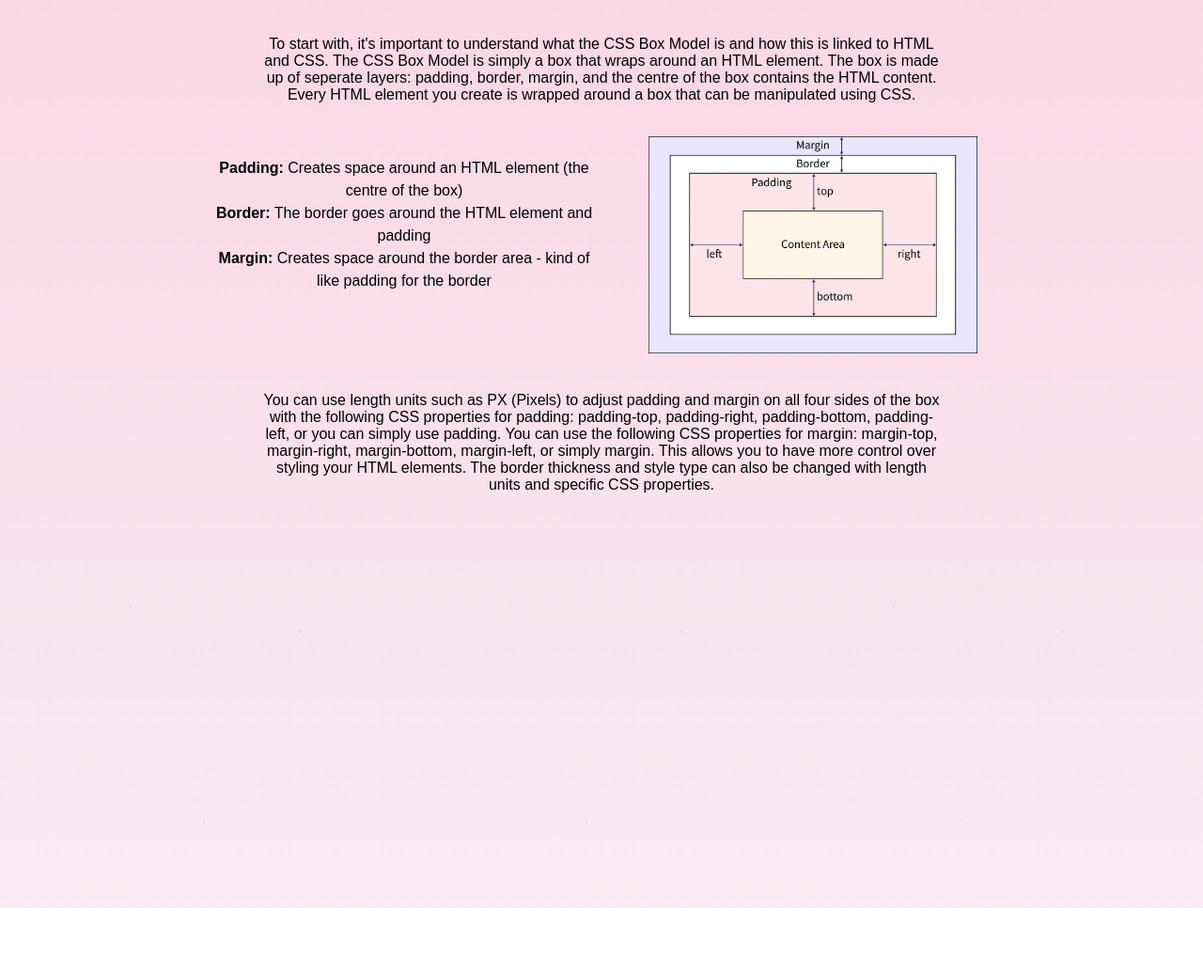
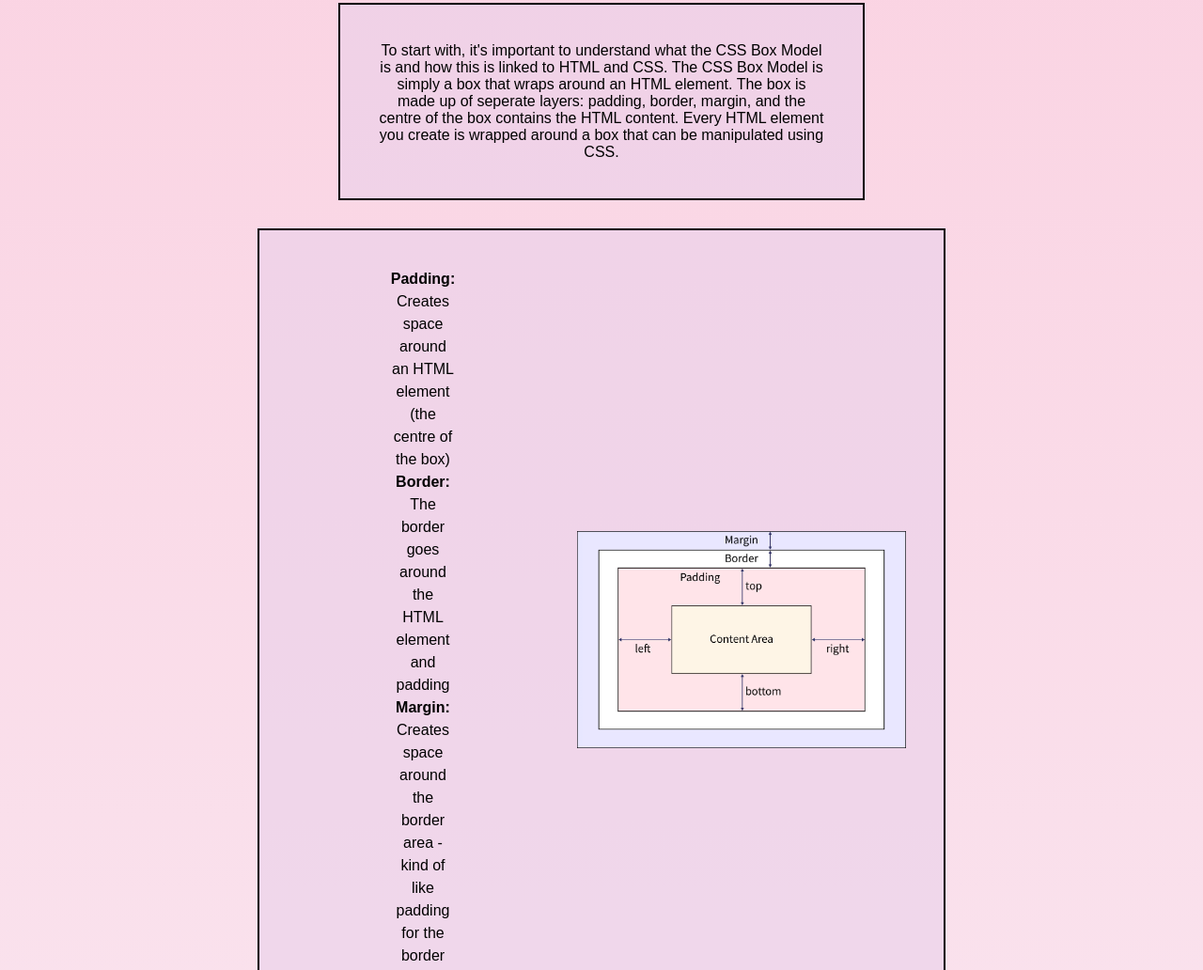
Before and after one commit to maddy-rio/Dev-Academy-Blog, a plain HTML site: page blog/html-css.html in a window 1280 px wide. Shown: the part 360-1392 px from the top of the page at 94% size. Before the commit the page ends 1326 px from the top, so only its background shows below. Drawn offline with Linux system fonts and the light colour scheme.

Commit message:
Add hover block CSS to sections in all files

```diff
--- a/blog/html-css.html
+++ b/blog/html-css.html
@@ -27,8 +27,9 @@
       <p class="sub-heading">Differences between margin, border, and padding</p>
     </section>
     <hr class="hr3" />
-    <section>
-      <p class="main2">
+
+      <section class="main">
+      <p class="main-blocks">
         To start with, it's important to understand what the CSS Box Model is
         and how this is linked to HTML and CSS. The CSS Box Model is simply a
         box that wraps around an HTML element. The box is made up of seperate
@@ -36,23 +37,27 @@
         HTML content. Every HTML element you create is wrapped around a box that
         can be manipulated using CSS.
       </p>
+      </section>
 
       <div class="centered-content">
+        <div class="content-container">
+          <div class="content">
             <ul class="boxmodel-list">
               <li>
-            <strong>Padding:</strong> Creates space around an HTML element (the
-            centre of the box)
+                <strong>Padding:</strong> Creates space around an HTML element
+                (the centre of the box)
               </li>
               <li>
-            <strong>Border:</strong> The border goes around the HTML element and
-            padding
+                <strong>Border:</strong> The border goes around the HTML element
+                and padding
               </li>
               <li>
-            <strong>Margin:</strong> Creates space around the border area - kind
-            of like padding for the border
+                <strong>Margin:</strong> Creates space around the border area -
+                kind of like padding for the border
               </li>
             </ul>
-        <section class="img">
+             </div>
+        <div class="image">
               <img
                 src="../images/padding-properties.jpg"
                 alt="Diagram of the CSS Box Model"
@@ -60,8 +65,11 @@
               />
             </section>
           </div>
+        </div>
+      </div>
 
-      <p class="main2">
+      <section class="main">
+      <p class="main-blocks">
         You can use length units such as PX (Pixels) to adjust padding and
         margin on all four sides of the box with the following CSS properties
         for padding: padding-top, padding-right, padding-bottom, padding-left,
--- a/styles/main.css
+++ b/styles/main.css
@@ -305,7 +305,7 @@ hr {
   align-items: center;
   justify-content: center;
   text-align: center;
-  margin: 0px 120px 0px 120px;
+  margin: 0px 180px 0px 180px;
 }
 
 .content-container {
```
Also changed, not shown: blog/te-houtaewa-template.html (+16 -13 lines). Lines whose indentation alone changed are shown as unchanged.
